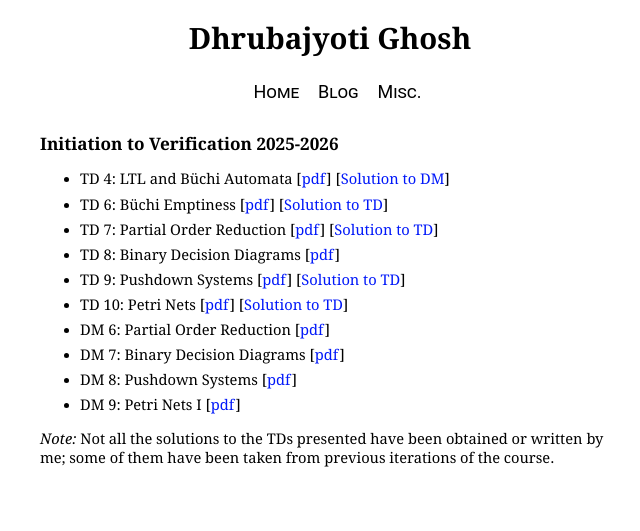
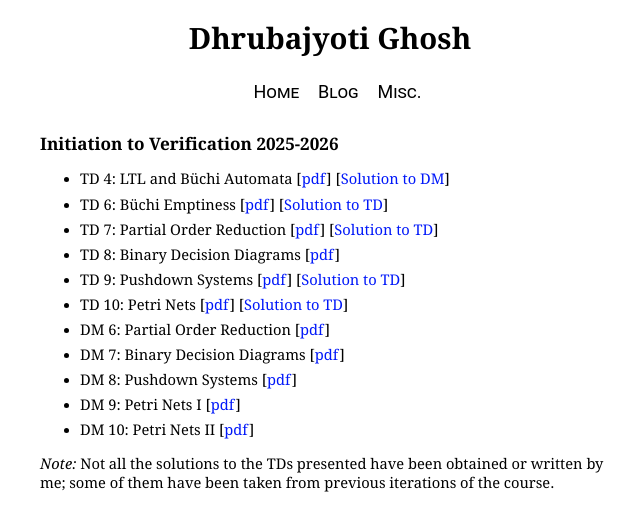
Before and after one commit to ghoshdhruba/ghoshdhruba.github.io, a Jekyll site: the page built from teaching/initVerif.html, in a window 1280 px wide. Shown: the top 531 px of the page, without its empty margins (310-950 px from the left). Built offline with Jekyll 4.4.1, drawn with Linux system fonts in a browser that asks for light colours.

Commit message:
Add HW10 to teaching list

```diff
--- a/teaching/initVerif.html
+++ b/teaching/initVerif.html
@@ -16,6 +16,7 @@ title: Dhrubajyoti Ghosh
     <li>DM 7: Binary Decision Diagrams [<a href="initVerif/hw07.pdf">pdf</a>] </li>
     <li>DM 8: Pushdown Systems [<a href="initVerif/hw08.pdf">pdf</a>] </li>
     <li>DM 9: Petri Nets I [<a href="initVerif/hw09.pdf">pdf</a>] </li>
+    <li>DM 10: Petri Nets II [<a href="initVerif/hw10.pdf">pdf</a>] </li>
 </ul>
 
 <p>
```
